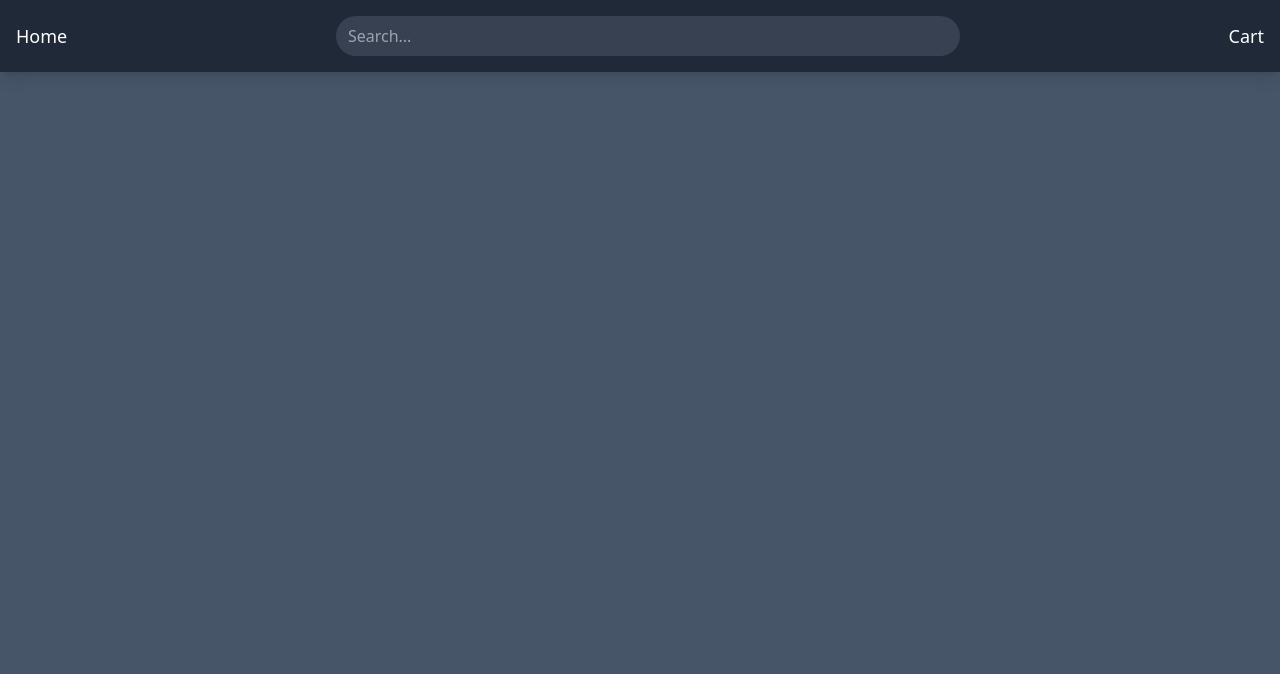
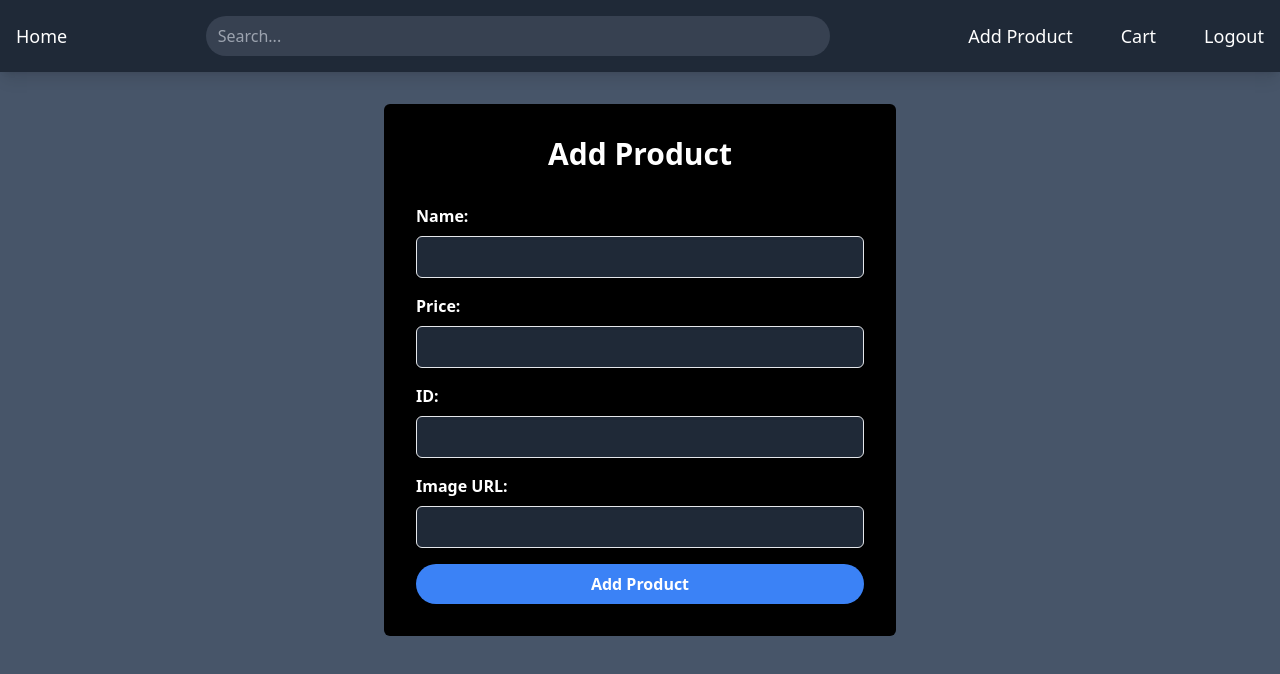
Before and after one commit to SwakshGupta/Shopping-Cart, a React (Vite) app in the folder Frontend/my-project/: page /AddProduct in a window 1280 px wide. Before the commit this address had no page. Shown: the top 674 px of the page. Built offline with nearby package versions, Linux system fonts and the light colour scheme.

Commit message:
add product page is added

```diff
--- a/Frontend/my-project/src/App.jsx
+++ b/Frontend/my-project/src/App.jsx
@@ -3,6 +3,7 @@ import { BrowserRouter as Router, Route, Routes } from "react-router-dom";
 import Navbar from "./Components/navbar";
 import Cart from "./Components/Shopping_Cart";
 import Item from "./Components/ProductCart";
+import Addproduct from "./Components/Addproduct";
 
 function App() {
   // Sample product data
@@ -28,6 +29,7 @@ function App() {
         <Routes>
           <Route exact path="/" element={<Home products={products} />} />
           <Route path="/cart" element={<Cart />} />
+          <Route path="/AddProduct" element={<Addproduct />} />
         </Routes>
       </Router>
     </div>
--- /dev/null
+++ b/Frontend/my-project/src/Components/Addproduct.jsx
@@ -0,0 +1,93 @@
+import React, { useState } from "react";
+
+const AddProduct = () => {
+  const [productData, setProductData] = useState({
+    name: "",
+    price: "",
+    id: "",
+    image: "",
+  });
+
+  const handleChange = (e) => {
+    const { name, value } = e.target;
+    setProductData({ ...productData, [name]: value });
+  };
+
+  const handleSubmit = (e) => {
+    e.preventDefault();
+    // Add your code here to handle form submission
+    console.log("Submitted:", productData);
+  };
+
+  return (
+    <div className="max-w-lg mx-auto mt-8 bg-black text-white p-8 rounded-md">
+      <h1 className="text-3xl font-bold mb-8 text-center">Add Product</h1>
+      <form onSubmit={handleSubmit} className="space-y-4">
+        <div>
+          <label htmlFor="name" className="block mb-2 font-semibold">
+            Name:
+          </label>
+          <input
+            type="text"
+            id="name"
+            name="name"
+            value={productData.name}
+            onChange={handleChange}
+            className="w-full px-4 py-2 border rounded-md focus:outline-none focus:border-blue-500 bg-gray-800 text-white"
+            required
+          />
+        </div>
+        <div>
+          <label htmlFor="price" className="block mb-2 font-semibold">
+            Price:
+          </label>
+          <input
+            type="number"
+            id="price"
+            name="price"
+            value={productData.price}
+            onChange={handleChange}
+            className="w-full px-4 py-2 border rounded-md focus:outline-none focus:border-blue-500 bg-gray-800 text-white"
+            required
+          />
+        </div>
+        <div>
+          <label htmlFor="id" className="block mb-2 font-semibold">
+            ID:
+          </label>
+          <input
+            type="text"
+            id="id"
+            name="id"
+            value={productData.id}
+            onChange={handleChange}
+            className="w-full px-4 py-2 border rounded-md focus:outline-none focus:border-blue-500 bg-gray-800 text-white"
+            required
+          />
+        </div>
+        <div>
+          <label htmlFor="image" className="block mb-2 font-semibold">
+            Image URL:
+          </label>
+          <input
+            type="text"
+            id="image"
+            name="image"
+            value={productData.image}
+            onChange={handleChange}
+            className="w-full px-4 py-2 border rounded-md focus:outline-none focus:border-blue-500 bg-gray-800 text-white"
+            required
+          />
+        </div>
+        <button
+          type="submit"
+          className="bg-blue-500 text-white font-bold py-2 px-4 rounded-full hover:bg-blue-700 w-full"
+        >
+          Add Product
+        </button>
+      </form>
+    </div>
+  );
+};
+
+export default AddProduct;
--- a/Frontend/my-project/src/Components/ProductCart.jsx
+++ b/Frontend/my-project/src/Components/ProductCart.jsx
@@ -70,7 +70,7 @@ const Item = (props) => {
   }
 
   return (
-    <div>
+    <div className="flex flex-wrap justify-center">
       {items
         .reduce((uniqueItems, item) => {
           if (!uniqueItems.find((uniqueItem) => uniqueItem.Id === item.Id)) {
@@ -81,10 +81,10 @@ const Item = (props) => {
         .map((uniqueItem) => (
           <div
             key={uniqueItem.Id}
-            className="max-w-xs rounded overflow-hidden shadow-md bg-white p-4 m-4"
+            className="max-w-sm rounded overflow-hidden shadow-md bg-white m-4"
           >
             <img
-              className="w-full"
+              className="w-full h-64 object-cover"
               src={uniqueItem.image}
               alt={uniqueItem.name}
             />
@@ -95,7 +95,7 @@ const Item = (props) => {
             </div>
             <div className="px-6 py-4">
               <button
-                onClick={handleAddToCart}
+                onClick={() => handleAddToCart(uniqueItem._id)}
                 className="bg-blue-500 hover:bg-blue-700 text-white font-bold py-2 px-4 rounded-full"
               >
                 Add to Cart
--- a/Frontend/my-project/src/Components/Shopping_Cart.jsx
+++ b/Frontend/my-project/src/Components/Shopping_Cart.jsx
@@ -40,16 +40,15 @@ const Cart = () => {
       console.error("Error fetching cart items:", error);
     }
   };
+  const removeFromCart = async (productId) => {
+    try {
+      await axios.post(`http://localhost:8001/api/cart/delete/${productId}`);
 
-  const removeFromCart = async (productId) => {
-    console.log(productId);
-    try {
-      await axios.delete(`http://localhost:8001/api/cart/delete/${productId}`);
-
-      // Remove the deleted product from cartItems
-      setCartItems(
-        cartItems.filter((item) => !item.products.includes(productId))
+      // Filter out the deleted product from cartItems
+      const updatedItems = cartItems.filter(
+        (item) => item.products && item.products.includes(productId)
       );
+      setCartItems(updatedItems);
     } catch (error) {
       console.error("Error removing item from cart:", error);
     }
--- a/Frontend/my-project/src/Components/navbar.jsx
+++ b/Frontend/my-project/src/Components/navbar.jsx
@@ -17,10 +17,16 @@ const Navbar = () => {
             className="w-full px-3 py-2 rounded-full bg-gray-700 text-white outline-none"
           />
         </div>
+        {/* Add Product button */}
+        <button className="text-white text-lg mr-12">
+          <Link to="/AddProduct">Add Product</Link>
+        </button>
         {/* Cart button */}
-        <button className="text-white text-lg">
+        <button className="text-white text-lg mr-12">
           <Link to="/cart">Cart</Link>
         </button>
+        {/* Logout button */}
+        <button className="text-white text-lg">Logout</button>
       </div>
     </nav>
   );
```
